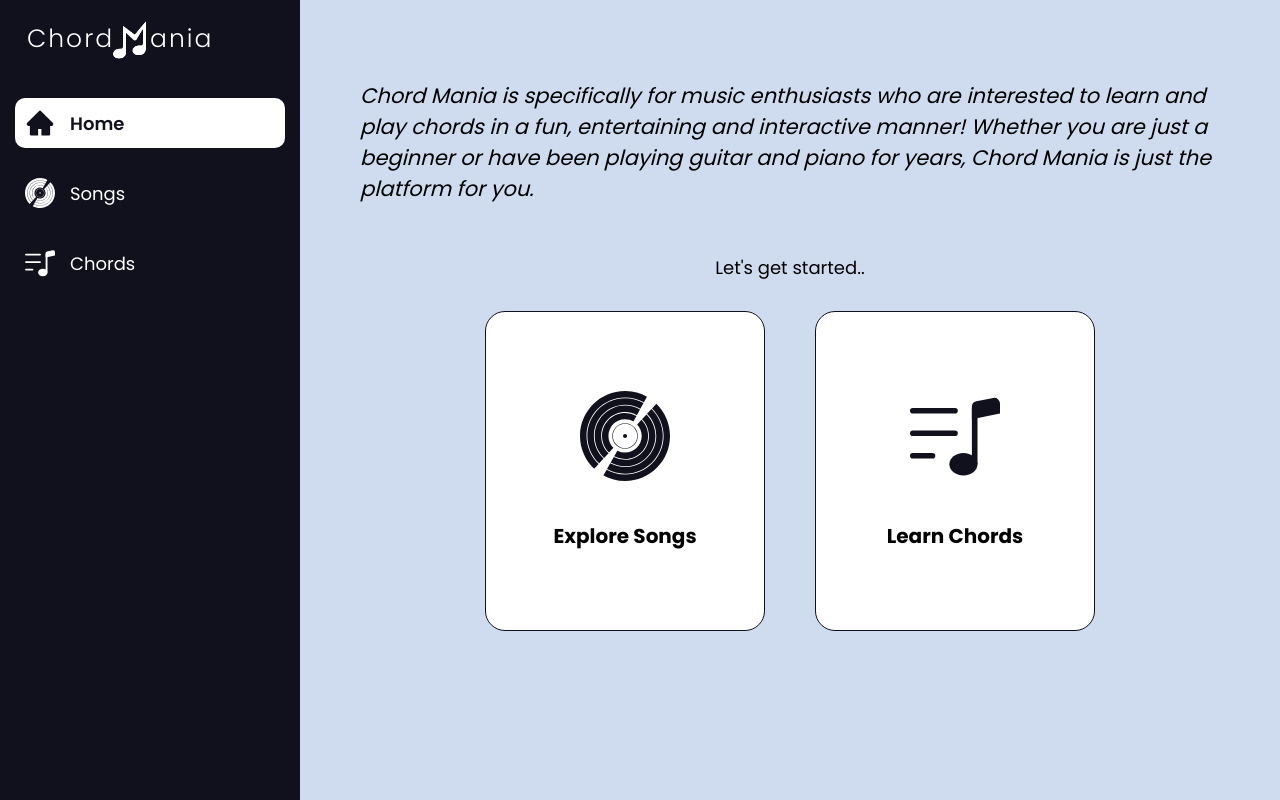
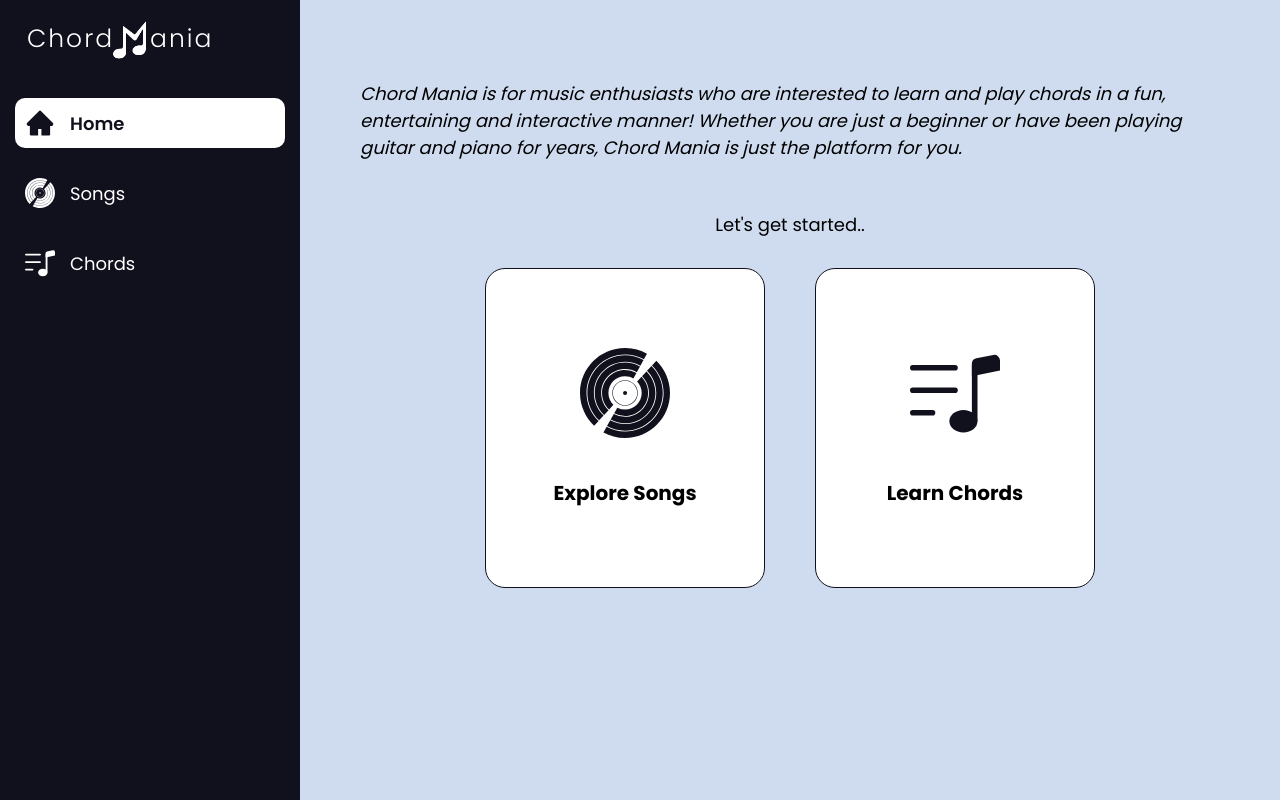
Before and after one commit to gpaipalondica/chordmania, a React (Create React App) app: page / in a window 1280 px wide. Built offline with nearby package versions, Linux system fonts and the light colour scheme; no server answers; a web font is replaced by a local one.

Commit message:
hometextfixed

```diff
--- a/src/Components/Home.css
+++ b/src/Components/Home.css
@@ -9,7 +9,7 @@
 }
 
 .about{
-    font-size: 21px;
+    font-size: 18px;
     font-style: italic;
     position: relative;
     padding: 20px;
--- a/src/Components/Home.js
+++ b/src/Components/Home.js
@@ -17,7 +17,7 @@ function Home({ goPage }) {
   return (
     <div className='home'>
         <p className="about">
-            Chord Mania is specifically for music enthusiasts who are interested to learn and play chords in a fun, entertaining and interactive manner!
+            Chord Mania is for music enthusiasts who are interested to learn and play chords in a fun, entertaining and interactive manner!
             Whether you are just a beginner or have been playing guitar and piano for years, Chord Mania is just the platform for you.
         </p>
 
--- a/src/Components/Songs.css
+++ b/src/Components/Songs.css
@@ -75,6 +75,7 @@
     display: flex;
     flex-wrap: wrap;
     gap: 30px;
+    margin-bottom: 60px;
 }
 
 .song-tab{
```
